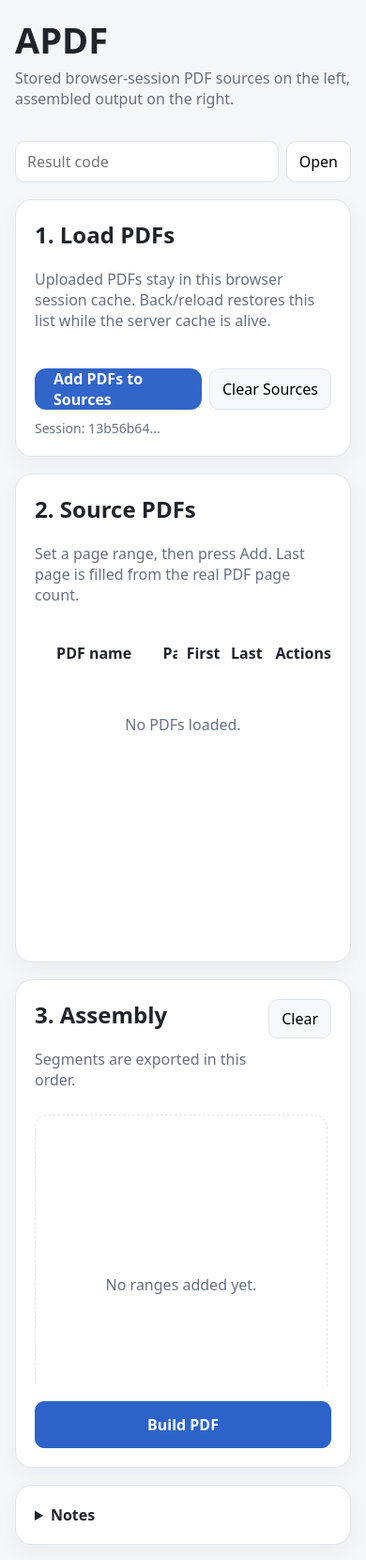
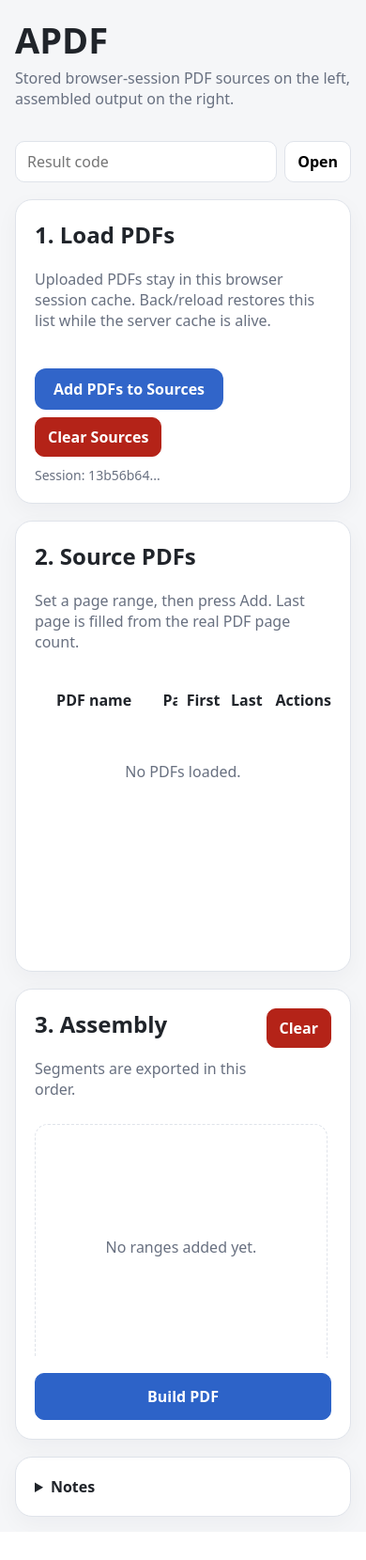
Before and after one commit to elecbug/apdf, a FastAPI app: page / in a window 390 px wide. Shown: the whole page at 94% size. After the commit the page ends 1628 px from the top, so only its background shows below. Run offline with FastAPI, Linux system fonts and the light colour scheme; data that the repository does not hold is empty.

Commit message:
feat: enhance button styles and update file input interface for improved user experience

```diff
--- a/app/static/style.css
+++ b/app/static/style.css
@@ -1,67 +1,107 @@
 :root {
+  /* Colors */
   --bg: #f5f6f8;
   --panel: #ffffff;
+  --panel-soft: #fbfcfe;
+  --secondary-bg: #f7f8fb;
+
   --text: #20242a;
   --muted: #687080;
   --line: #dfe3ea;
+
   --accent: #2d63c8;
+  --accent-alt: #3165c9;
   --accent-dark: #204a99;
+  --accent-soft: #eef3ff;
+  --accent-text: #183b7a;
+
   --danger: #b42318;
+  --danger-dark: #63140f;
+
+  --white: #ffffff;
+
+  /* Shape */
+  --radius-sm: 10px;
+  --radius-md: 12px;
+  --radius-lg: 14px;
+  --radius-xl: 18px;
+
+  /* Layout */
+  --main-width: 1280px;
+  --pane-height: 520px;
+
+  /* Effects */
+  --shadow-card: 0 8px 24px rgba(20, 30, 50, 0.04);
 }
 
+/* Base */
 * {
   box-sizing: border-box;
 }
 
-/* Main */
 body {
   margin: 0;
   background: var(--bg);
   color: var(--text);
   font-family: system-ui, -apple-system, BlinkMacSystemFont, "Segoe UI", sans-serif;
 }
+
 main {
-  max-width: 1280px;
+  max-width: var(--main-width);
   margin: 0 auto;
   padding: 28px;
 }
 
-/* Header */
+/* Typography */
 h1,
-h2 {
+h2,
+p {
   margin-top: 0;
 }
 
-/* Text */
 p {
-  margin-top: 0;
   color: var(--muted);
 }
 
-/* Button */
+/* Buttons */
 button {
   font: inherit;
   border: 1px solid var(--line);
-  border-radius: 10px;
-  background: #fff;
+  border-radius: var(--radius-sm);
+  background: var(--white);
   padding: 9px 13px;
   cursor: pointer;
+  font-weight: 700;
 }
+
 button:hover {
   border-color: var(--accent);
 }
+
 button.primary {
   background: var(--accent);
-  color: #fff;
+  color: var(--white);
   border-color: var(--accent);
-  font-weight: 700;
 }
+
 button.primary:hover {
   background: var(--accent-dark);
 }
+
+button.warning {
+  background: var(--danger);
+  color: var(--white);
+  border-color: var(--danger);
+}
+
+button.warning:hover {
+  background: var(--danger-dark);
+}
+
 button.secondary {
-  background: #f7f8fb;
+  background: var(--secondary-bg);
 }
+
 button.full {
   width: 100%;
   margin-top: 16px;
@@ -69,37 +109,43 @@ button.full {
   flex-shrink: 0;
 }
 
-/* Input */
+/* Inputs */
 input,
 textarea,
 select {
   font: inherit;
   border: 1px solid var(--line);
-  border-radius: 10px;
+  border-radius: var(--radius-sm);
   padding: 10px 12px;
-  background: #fff;
+  background: var(--white);
   min-width: 0;
 }
+
 input.primary {
   background: var(--accent);
-  color: #fff;
+  color: var(--white);
   border-color: var(--accent);
   font-weight: 700;
 }
+
 input.primary:hover {
   background: var(--accent-dark);
 }
+
 input[type="file"] {
   width: 100%;
 }
 
+/* Cards */
 .card {
   background: var(--panel);
   border: 1px solid var(--line);
-  border-radius: 18px;
+  border-radius: var(--radius-xl);
   padding: 20px;
-  box-shadow: 0 8px 24px rgba(20, 30, 50, 0.04);
+  box-shadow: var(--shadow-card);
 }
+
+/* Header */
 .hero {
   display: flex;
   gap: 18px;
@@ -107,48 +153,112 @@ input[type="file"] {
   align-items: flex-start;
   margin-bottom: 18px;
 }
+
 .hero h1 {
   margin-bottom: 4px;
   font-size: 38px;
 }
+
 .lookup {
   display: flex;
   gap: 8px;
 }
+
+/* Toolbar */
 .toolbar {
   display: grid;
-  grid-template-columns: 1.2fr 1fr;
+  grid-template-columns: 2fr 1fr;
   gap: 24px;
   align-items: center;
   margin-bottom: 18px;
 }
+
+.upload-box {
+  display: grid;
+  gap: 10px;
+}
+
+.inupload-box {
+  display: grid;
+  grid-auto-flow: column;
+  justify-content: start;
+  gap: 8px;
+}
+
+.toolbar-actions {
+  display: flex;
+  gap: 8px;
+  flex-wrap: wrap;
+}
+
+.status-line {
+  margin: 0;
+  font-size: 14px;
+}
+
+/* File Picker */
+.file-picker {
+  display: flex;
+  align-items: center;
+  gap: 12px;
+  flex-wrap: wrap;
+}
+
+.file-input {
+  position: absolute;
+  width: 1px;
+  height: 1px;
+  opacity: 0;
+  pointer-events: none;
+}
+
+.file-button {
+  display: inline-flex;
+  align-items: center;
+  justify-content: center;
+  min-height: 44px;
+  padding: 0 20px;
+  border-radius: var(--radius-md);
+  background: var(--accent-alt);
+  color: var(--white);
+  font-weight: 700;
+  cursor: pointer;
+  user-select: none;
+}
+
+.file-button:hover {
+  filter: brightness(0.95);
+}
+
+.file-input:disabled + .file-button {
+  opacity: 0.6;
+  cursor: wait;
+}
+
+.file-name {
+  color: var(--muted);
+  font-weight: 600;
+}
+
+/* Composer Layout */
 .composer {
   display: flex;
   flex-direction: column;
   gap: 18px;
 }
+
 .pane {
-  min-height: unset;
+  min-height: 0;
 }
+
 .source-pane,
 .assembly-pane {
-  height: 520px;
+  height: var(--pane-height);
   display: flex;
   flex-direction: column;
   overflow: hidden;
 }
-.source-pane .table-wrap {
-  flex: 1 1 0;
-  height: 0;
-  min-height: 0;
-  overflow: auto;
-}
-.source-pane thead th {
-  position: sticky;
-  top: 0;
-  z-index: 2;
-  background: var(--panel);
-}
+
 .pane-head {
   display: flex;
   justify-content: space-between;
@@ -157,62 +267,131 @@ input[type="file"] {
   margin-bottom: 10px;
   flex-shrink: 0;
 }
+
+/* Source Table */
+.source-pane .table-wrap {
+  flex: 1 1 0;
+  height: 0;
+  min-height: 0;
+  overflow: auto;
+}
+
 .table-wrap table {
   width: 100%;
   border-collapse: collapse;
   table-layout: fixed;
 }
+
 .table-wrap th,
 .table-wrap td {
   padding: 14px 10px;
   vertical-align: middle;
 }
+
+.source-pane thead th {
+  position: sticky;
+  top: 0;
+  z-index: 2;
+  background: var(--panel);
+}
+
+/* PDF name */
 .table-wrap th:nth-child(1),
 .table-wrap td:nth-child(1) {
   width: 40%;
 }
-.table-wrap th:nth-child(2){
+
+/* Pages */
+.table-wrap th:nth-child(2),
+.table-wrap td:nth-child(2) {
   width: 8%;
 }
+
 .table-wrap td:nth-child(2) {
-  width: 8%;
   text-align: right;
-  font-weight: bold;
+  font-weight: 700;
 }
+
+/* First / Last */
 .table-wrap th:nth-child(3),
-.table-wrap th:nth-child(4) {
-  width: 15%;
-}
+.table-wrap th:nth-child(4),
 .table-wrap td:nth-child(3),
 .table-wrap td:nth-child(4) {
+  width: 15%;
   text-align: center;
-  width: 15%;
 }
-.table-wrap th:nth-child(5){
-  width: 22%;
-}
+
+/* Actions */
+.table-wrap th:nth-child(5),
 .table-wrap td:nth-child(5) {
   width: 22%;
 }
+
 .filename {
   overflow: hidden;
   white-space: nowrap;
   text-overflow: ellipsis;
 }
+
 .page-input {
-  text-align: right;
   width: 100px;
   height: 38px;
   padding: 0 14px;
-  border-radius: 12px;
+  border-radius: var(--radius-md);
   font-size: 16px;
-  box-sizing: border-box;
+  text-align: right;
 }
+
 .empty td {
   color: var(--muted);
   text-align: center;
   padding: 40px 8px;
 }
+
+/* Source Action Buttons */
+.source-actions {
+  white-space: nowrap;
+}
+
+.source-actions button {
+  width: calc(50% - 4px);
+  height: 40px;
+  padding: 0 10px;
+  border-radius: var(--radius-md);
+  font-size: 15px;
+  line-height: 1;
+  display: inline-flex;
+  align-items: center;
+  justify-content: center;
+  vertical-align: middle;
+  font-weight: 700;
+}
+
+.source-actions button + button {
+  margin-left: 6px;
+}
+
+.source-actions .add-btn {
+  background: var(--accent-alt);
+  color: var(--white);
+  border-color: var(--accent-alt);
+}
+
+.source-actions .add-btn:hover {
+  background: var(--accent-dark);
+}
+
+.source-actions .remove-source {
+  background: var(--danger);
+  color: var(--white);
+  border-color: var(--danger);
+}
+
+.source-actions .remove-source:hover {
+  background: var(--danger-dark);
+}
+
+/* Assembly */
 .assembly-list {
   list-style: none;
   padding: 0 4px 0 0;
@@ -227,6 +406,7 @@ input[type="file"] {
   max-height: none;
   overflow-y: auto;
 }
+
 .assembly-list:empty::before {
   content: "No ranges added yet.";
   display: flex;
@@ -234,10 +414,12 @@ input[type="file"] {
   justify-content: center;
   color: var(--muted);
   text-align: center;
-  min-height: 360px;
+  height: 100%;
+  min-height: 260px;
   border: 1px dashed var(--line);
-  border-radius: 14px;
+  border-radius: var(--radius-lg);
 }
+
 .assembly-list li {
   display: flex;
   justify-content: space-between;
@@ -245,136 +427,90 @@ input[type="file"] {
   gap: 12px;
   padding: 12px;
   border: 1px solid var(--line);
-  border-radius: 14px;
-  background: #fbfcfe;
+  border-radius: var(--radius-lg);
+  background: var(--panel-soft);
 }
+
 .assembly-list code {
-  background: #eef3ff;
-  color: #183b7a;
+  background: var(--accent-soft);
+  color: var(--accent-text);
   padding: 2px 6px;
   border-radius: 7px;
 }
+
 .item-actions {
   display: flex;
   gap: 6px;
   flex-shrink: 0;
 }
+
 .item-actions button {
   padding: 6px 8px;
   font-size: 13px;
 }
+
+/* Help */
 .help {
   margin-top: 18px;
 }
+
 .help summary {
   cursor: pointer;
   font-weight: 700;
 }
+
+/* Generic Helpers */
 .row {
   display: flex;
   gap: 8px;
 }
+
 .grid {
   display: grid;
   grid-template-columns: repeat(auto-fit, minmax(290px, 1fr));
   gap: 18px;
 }
-.upload-box {
-  display: grid;
-  gap: 10px;
-}
-.inupload-box {
-  display: grid;
-  gap: 8px;
-  grid-auto-flow: column;
-  justify-content: start;
-}
-.toolbar-actions {
-  display: flex;
-  gap: 8px;
-  flex-wrap: wrap;
-}
-.status-line {
-  margin: 0;
-  font-size: 14px;
-}
-.source-actions {
-  white-space: nowrap;
-}
-.source-actions button {
-  height: 40px;
-  padding: 0 14px;
-  border-radius: 12px;
-  font-size: 15px;
-  line-height: 1;
-  display: inline-flex;
-  align-items: center;
-  justify-content: center;
-  vertical-align: middle;
-}
-.source-actions .add-btn {
-  background: #3165c9;
-  color: white;
-  min-width: 92px;
-}
-.source-actions .remove-source {
-  min-width: 92px;
-}
-.file-picker {
-  display: flex;
-  align-items: center;
-  gap: 12px;
-  flex-wrap: wrap;
-}
-.file-input {
-  position: absolute;
-  width: 1px;
-  height: 1px;
-  opacity: 0;
-  pointer-events: none;
-}
-.file-button {
-  display: inline-flex;
-  align-items: center;
-  justify-content: center;
-  min-height: 44px;
-  padding: 0 20px;
-  border-radius: 12px;
-  background: #3165c9;
-  color: white;
-  font-weight: 700;
-  cursor: pointer;
-  user-select: none;
-}
-.file-button:hover {
-  filter: brightness(0.95);
-}
-.file-name {
-  color: #667085;
-  font-weight: 600;
-}
-.file-input:disabled + .file-button {
-  opacity: 0.6;
-  cursor: wait;
-}
 
+/* Responsive */
 @media (max-width: 900px) {
   main {
     padding: 16px;
   }
+
   .hero,
   .toolbar {
+    display: grid;
     grid-template-columns: 1fr;
-    display: grid;
   }
+
   .composer {
     display: flex;
     flex-direction: column;
   }
+
   .lookup {
     width: 100%;
   }
+
   .lookup input {
     flex: 1;
   }
+
+  .inupload-box {
+    grid-auto-flow: row;
+  }
+
+  .source-pane,
+  .assembly-pane {
+    height: 480px;
+  }
+
+  .page-input {
+    width: 82px;
+  }
+
+  .source-actions button {
+    font-size: 13px;
+    padding: 0 8px;
+  }
 }
--- a/app/templates/index.html
+++ b/app/templates/index.html
@@ -28,11 +28,11 @@
         <div class="inupload-box">
           <div class="file-picker">
             <input id="pdfFiles" class="file-input" type="file" accept="application/pdf" multiple>
-            <label for="pdfFiles" class="file-button">Add PDFs to Sources</label>
+            <label for="pdfFiles" class="button-like primary file-button">Add PDFs to Sources</label>
           </div>
 
           <div class="toolbar-actions">
-            <button type="button" id="clearSources" class="secondary">Clear Sources</button>
+            <button type="button" id="clearSources" class="warning">Clear Sources</button>
           </div>
         </div>
 
@@ -72,7 +72,7 @@
             <h2>3. Assembly</h2>
             <p>Segments are exported in this order.</p>
           </div>
-          <button type="button" class="secondary" id="clearAssembly">Clear</button>
+          <button type="button" class="warning" id="clearAssembly">Clear</button>
         </div>
         <ol id="assemblyList" class="assembly-list"></ol>
         <button type="button" id="buildButton" class="primary full">Build PDF</button>
```
